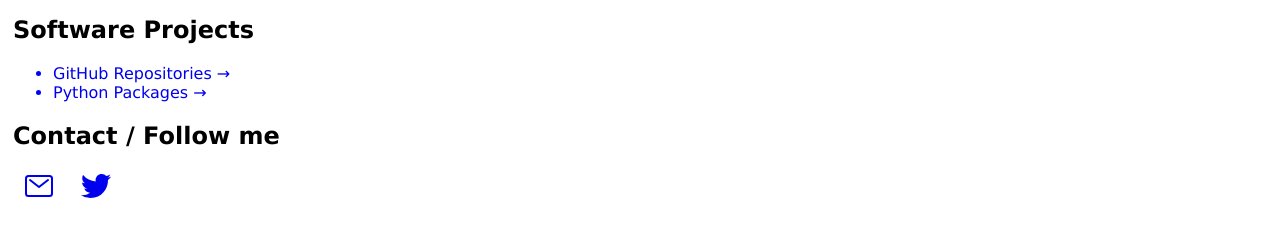
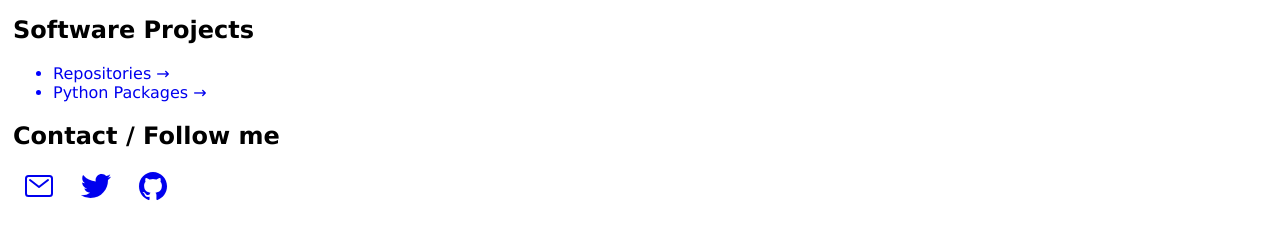
Before and after one commit to j0021/j0021.github.io, a plain HTML site: page index.html in a window 1280 px wide. Shown: the part 298-536 px from the top of the page. Drawn offline with nearby package versions, Linux system fonts and the light colour scheme.

Commit message:
Update site

```diff
--- a/index.html
+++ b/index.html
@@ -33,7 +33,7 @@
             <section>
                 <h2>Software Projects</h2>
                 <ul>
-                    <li><a href="https://github.com/j0021" target="_blank">GitHub Repositories &rarr; </a></li>
+                    <li><a href="https://github.com/j0021?tab=repositories" target="_blank">Repositories &rarr; </a></li>
                     <li><a href="https://pypi.org/user/j0021/" target="_blank">Python Packages &rarr; </a></li>
                 </ul>
             </section>
@@ -51,6 +51,11 @@
                 <a class="social-icons" href="https://twitter.com/TorresHubX" target="_blank">
                     <ion-icon size="large" name="logo-twitter"></ion-icon>
                 </a>
+
+                <a class="social-icons" href="https://github.com/j0021" target="_blank">
+                    <ion-icon size="large" name="logo-github"></ion-icon>
+                </a>
+
             </section>
         </footer>
 
```
